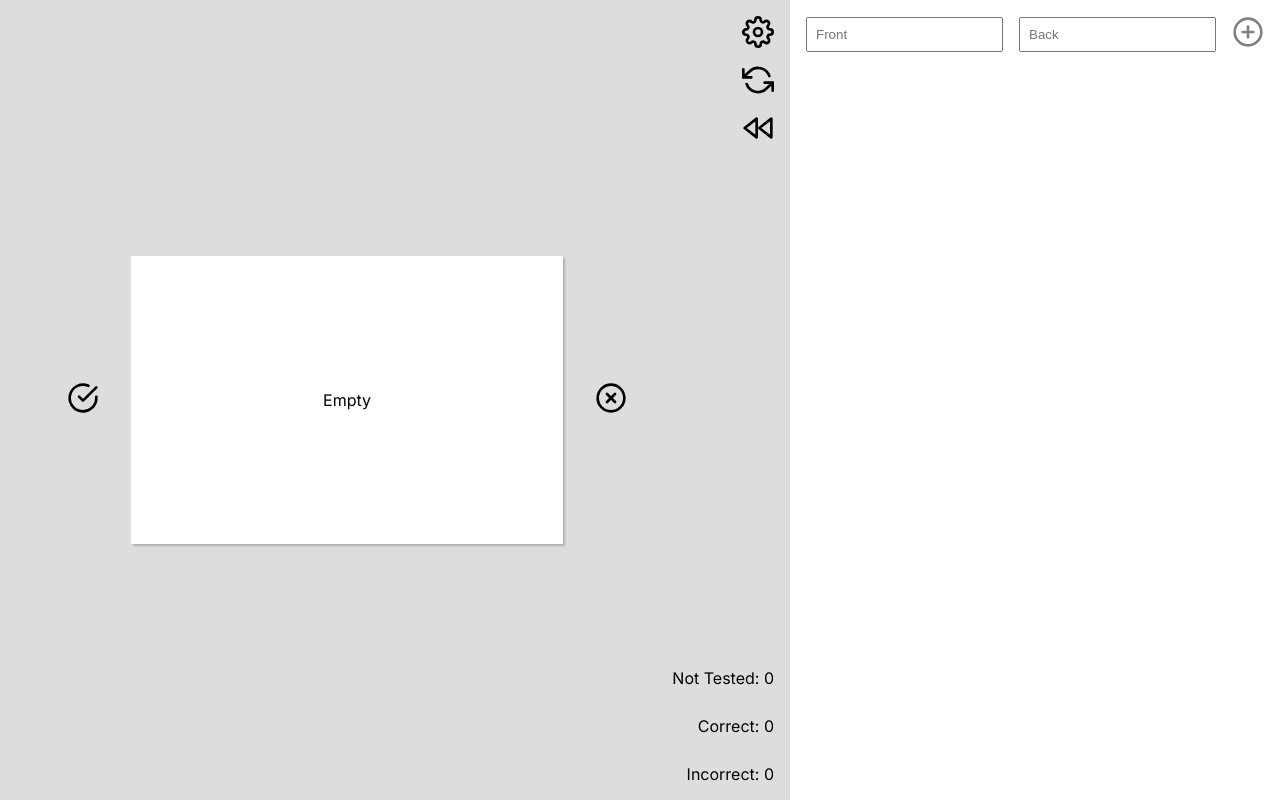
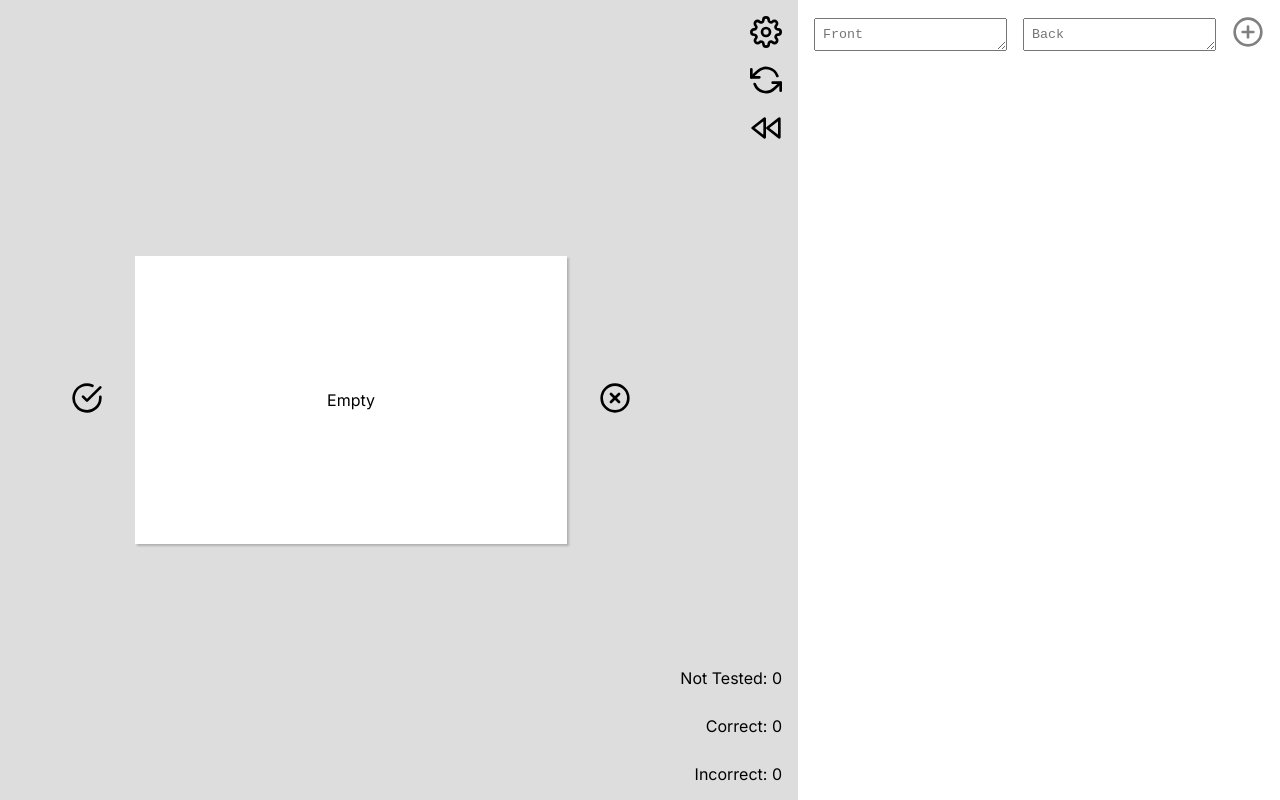
Before and after one commit to Steven-Rummler/flashcards, a Next.js app: page / in a window 1280 px wide. Both pictures are taken after a click on the icon 1248 px from the left and 32 px from the top of the page. Built offline with nearby package versions, Linux system fonts and the light colour scheme.

Commit message:
multiline text input

```diff
--- a/app/page.module.css
+++ b/app/page.module.css
@@ -45,9 +45,11 @@
 .sideText {
   border: 1px solid #ddd;
   padding: 0.5rem;
+  white-space: pre-line;
+  text-align: center;
 }
 
-.editSection input {
+.editSection textarea {
   padding: 0.5rem;
 }
 
@@ -84,6 +86,8 @@
   display: flex;
   align-items: center;
   justify-content: center;
+  white-space: pre-line;
+  text-align: center;
 }
 
 .flipped {
--- a/app/page.tsx
+++ b/app/page.tsx
@@ -97,8 +97,14 @@ function EditSection(props: { cards: card[], dispatch: Dispatch<{ type: string;
 
   return <div className={styles.editSection}>
     {props.cards.map((card, index) => <CardRow key={card.id} {...{ card, dispatch: props.dispatch }} />)}
-    <input type="text" placeholder="Front" value={newFront} onChange={e => setNewFront(e.target.value)} />
-    <input type="text" placeholder="Back" value={newBack} onChange={e => setNewBack(e.target.value)} />
+    <textarea placeholder="Front"
+      rows={newFront.split('\n').length}
+      value={newFront}
+      onChange={e => setNewFront(e.target.value)} />
+    <textarea placeholder="Back"
+      rows={newBack.split('\n').length}
+      value={newBack}
+      onChange={e => setNewBack(e.target.value)} />
     <div title='Add Card'>
       <PlusCircle stroke={newFront === '' || newBack === '' ? 'grey' : 'black'}
         onClick={() => {
@@ -118,8 +124,14 @@ function CardRow(props: { card: card, dispatch: Dispatch<{ type: string; payload
   const [newBack, setNewBack] = useState(props.card.back);
 
   if (editing) return <>
-    <input type="text" placeholder="Front" value={newFront} onChange={e => setNewFront(e.target.value)} />
-    <input type="text" placeholder="Back" value={newBack} onChange={e => setNewBack(e.target.value)} />
+    <textarea placeholder="Front"
+      rows={newFront.split('\n').length}
+      value={newFront}
+      onChange={e => setNewFront(e.target.value)} />
+    <textarea placeholder="Back"
+      rows={newBack.split('\n').length}
+      value={newBack}
+      onChange={e => setNewBack(e.target.value)} />
     <div title='Save Changes' onClick={() => {
       setEditing(false);
       props.dispatch({ type: 'edit', payload: { id: props.card.id, front: newFront, back: newBack } })
@@ -143,7 +155,6 @@ function CardRow(props: { card: card, dispatch: Dispatch<{ type: string; payload
 
 // Minimum Viable Product
 // save on page reload
-// multiline text input
 
 // Extras
 // card collections/groups
```
